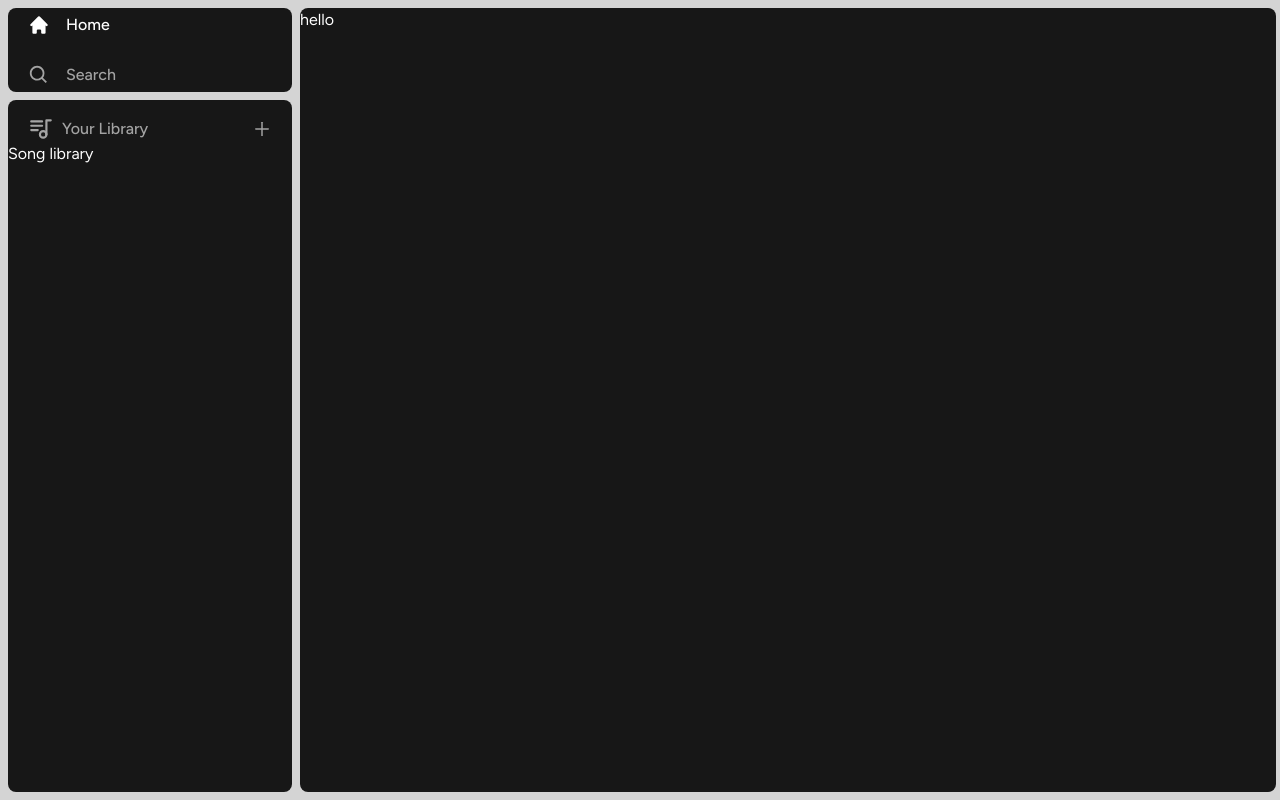
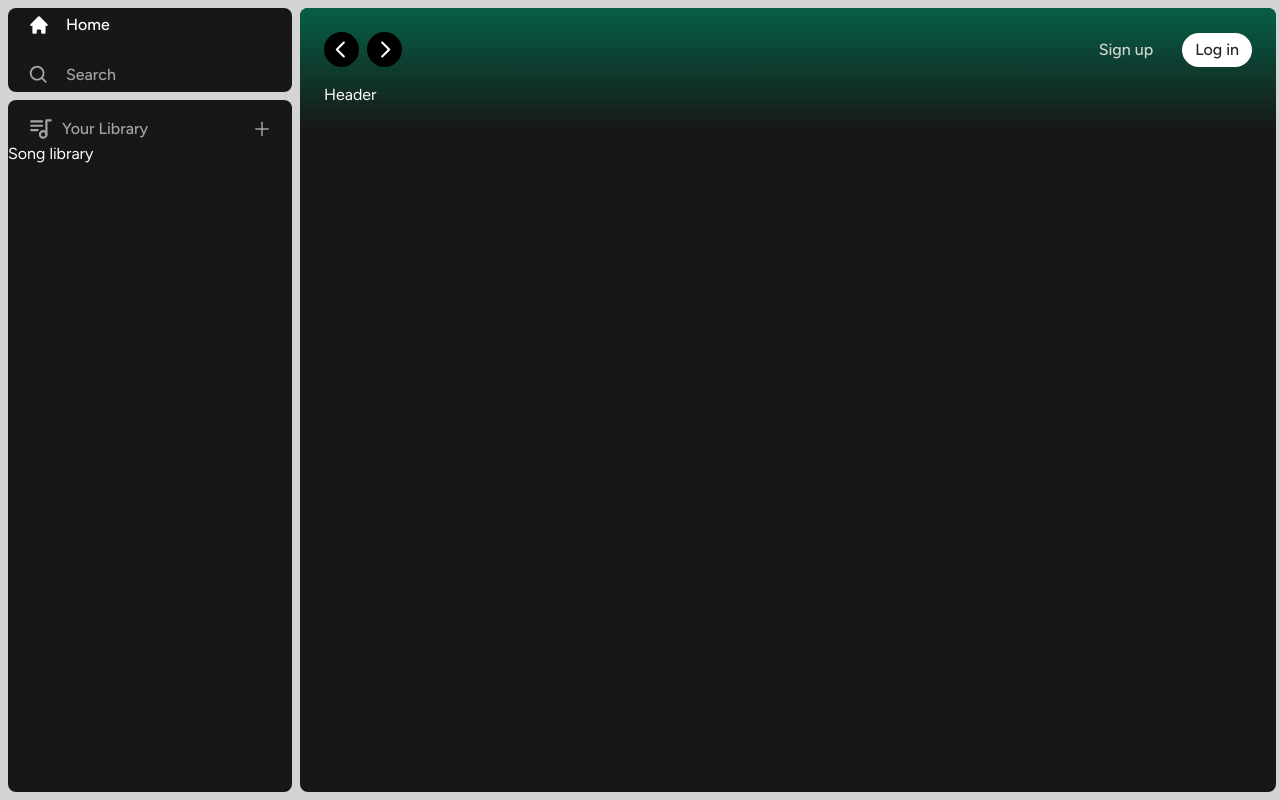
Before and after one commit to Bojackxiang/spotify-clone, a Next.js app: page / in a window 1280 px wide. Built offline with nearby package versions, Linux system fonts and the light colour scheme.

Commit message:
update: header part

```diff
--- a/src/app/page.tsx
+++ b/src/app/page.tsx
@@ -1,5 +1,13 @@
+import Header from "@/components/Header"
+
+
+
 export default function Home() {
   return (
-    <div className="bg-neutral-900 rounded-lg h-full overflow-hidden overflow-y-auto mr-1">hello</div>
+    <div className="bg-neutral-900 rounded-lg h-full overflow-hidden overflow-y-auto mr-1">
+      <Header>
+        Header
+      </Header>
+    </div>
   )
 }
--- /dev/null
+++ b/src/components/Button.tsx
@@ -0,0 +1,28 @@
+'use client';
+
+import React, { HtmlHTMLAttributes, forwardRef } from "react";
+import { twMerge } from "tailwind-merge";
+
+interface ButtonProps extends React.ButtonHTMLAttributes<HTMLButtonElement> {}
+
+const Button = forwardRef<HTMLButtonElement, ButtonProps>(
+  ({ className, children, disabled, type = "button", ...props }, ref) => {
+    return (
+      <button
+        className={twMerge(
+          "w-full rounded-full bg-green-500 border border-transparent px-3 py-1 disabled:opacity-50 text-black font-bold hover:opacity-75 transition",
+          className
+        )}
+        disabled={disabled}
+        type={type}
+        ref={ref}
+        {...props}
+      >
+        {children}
+      </button>
+    );
+  }
+);
+
+Button.displayName = "Button";
+export default Button;
--- /dev/null
+++ b/src/components/Header.tsx
@@ -0,0 +1,68 @@
+'use client';
+
+import React from "react";
+import { twMerge } from "tailwind-merge";
+import { useRouter } from "next/navigation";
+import { RxCaretLeft, RxCaretRight } from "react-icons/rx";
+import { HiHome } from "react-icons/hi";
+import { BiSearch } from "react-icons/bi";
+import Button from "./Button";
+
+interface HeaderProps {
+  children: React.ReactNode;
+  className?: string;
+}
+
+const Header: React.FC<HeaderProps> = ({ children, className }) => {
+  // const router = useRouter();
+
+  const handleLogout = () => {};
+
+  return (
+    <div
+      className={twMerge(
+        "h-fit bg-gradient-to-b from-emerald-800 p-6",
+        className
+      )}
+    >
+      <div className="w-full mb-4 flex items-center justify-between">
+        {/*  desktop:  left side button group*/}
+        {/*  md above display, otherwise hide*/}
+        <div className="hidden md:flex gap-x-2 items-center">
+          <button className="rounded-full bg-black flex items-center justify-center hover:opacity-75 transition">
+            <RxCaretLeft size={35} />
+          </button>
+          <button className="rounded-full bg-black flex items-center justify-center hover:opacity-75 transition">
+            <RxCaretRight size={35} />
+          </button>
+        </div>
+
+        {/* mobile:  left side button group*/}
+        {/* md: below display otherwise hidden */}
+        <div className="flex md:hidden gap-x-2 items-center">
+          <button className="rounded-full p-2 bg-white flex items-center justify-center hover:opacity-75 transition">
+            <HiHome className="text-black" size={20} />
+          </button>
+          <button className="rounded-full p-2 bg-white flex items-center justify-center hover:opacity-75 transition">
+            <BiSearch className="text-black" size={20} />
+          </button>
+        </div>
+
+        {/* desktop: right side button  */}
+        <div className="flex justify-between items-center gap-x-4">
+          <>
+          <div>
+            <Button className="bg-transparent text-neutral-300 font-medium" onClick={() => {}}>Sign up</Button>
+          </div>
+          <div>
+            <Button className="bg-transparent bg-white text-neutral-800 font-medium" onClick={() => {}}>Log in</Button>
+          </div>
+          </>
+        </div>
+      </div>
+      {children}
+    </div>
+  );
+};
+
+export default Header;
```
